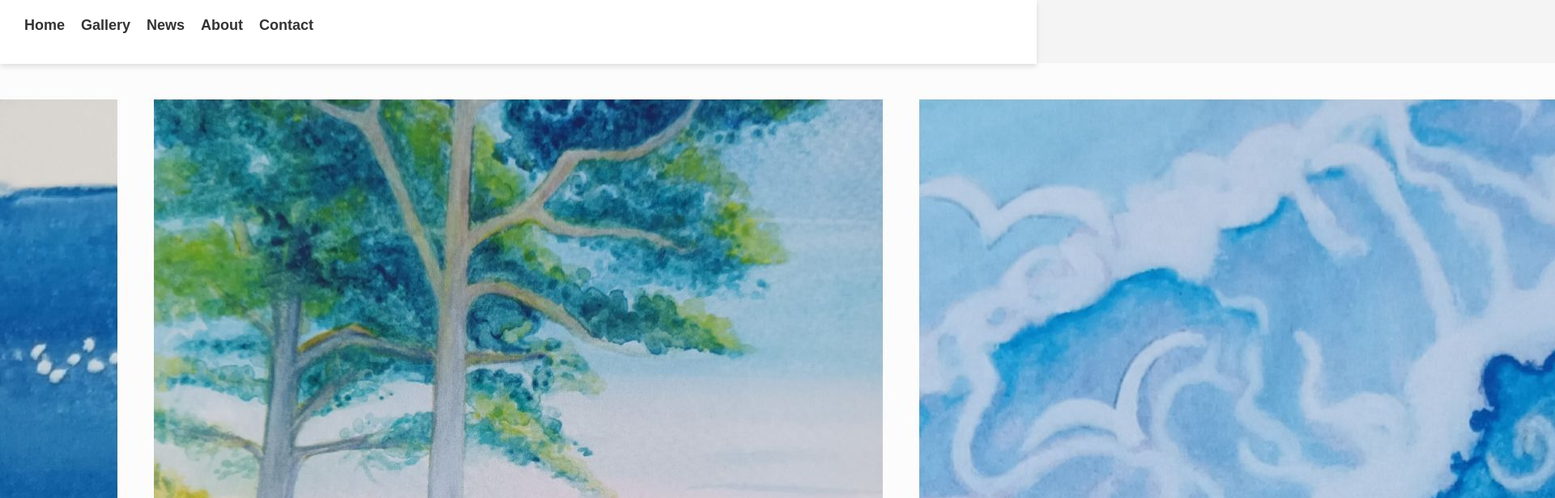
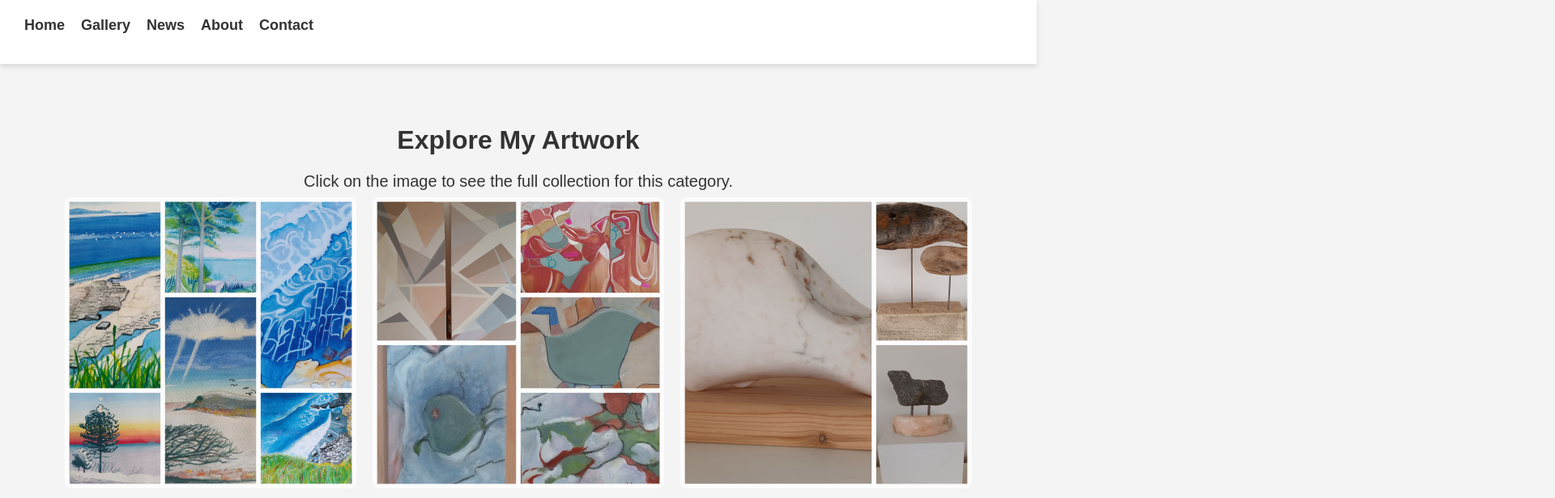
Before and after one commit to sdg877/hj_frontend, a React (Vite) app in the folder frontend/hj/: page /gallery in a window 1280 px wide. Shown: the top 616 px of the page at 81% size, 1920 px wide, since content can reach past the window. Built offline with nearby package versions, Linux system fonts and the light colour scheme.

Commit message:
Styling for Gallery collages

```diff
--- a/frontend/hj/src/App.css
+++ b/frontend/hj/src/App.css
@@ -3,7 +3,7 @@ body {
   background-color: #f4f4f4;
   color: #333;
   margin: 0;
-  padding: 0;
+  padding: 60px;
   display: flex;
   justify-content: center;
   align-items: center;
@@ -84,7 +84,7 @@ body {
   top: 0;
   left: 0;
   width: 100%;
-  background-color: white; /* white background for navbar */
+  background-color: white;
   z-index: 1000;
   box-shadow: 0 4px 6px rgba(0, 0, 0, 0.1); /* subtle shadow for separation */
 }
@@ -204,3 +204,49 @@ body {
     transform: rotate(360deg);
   }
 }
+
+.gallery-container {
+  text-align: center;
+  padding: 20px;
+}
+
+.gallery-title {
+  font-size: 2rem;
+  font-weight: bold;
+  margin-bottom: 20px;
+}
+
+.gallery-grid {
+  display: grid;
+  grid-template-columns: 1fr;
+  gap: 20px;
+}
+
+.gallery-item {
+  text-align: center;
+}
+
+.gallery-image {
+  width: 100%;
+  height: auto;
+  object-fit: cover;
+  border-radius: 8px;
+}
+
+.gallery-item-title {
+  margin-top: 10px;
+  font-size: 1.25rem;
+}
+
+/* Responsive Design */
+@media (min-width: 640px) {
+  .gallery-grid {
+    grid-template-columns: 1fr 1fr;
+  }
+}
+
+@media (min-width: 768px) {
+  .gallery-grid {
+    grid-template-columns: 1fr 1fr 1fr;
+  }
+}
```
